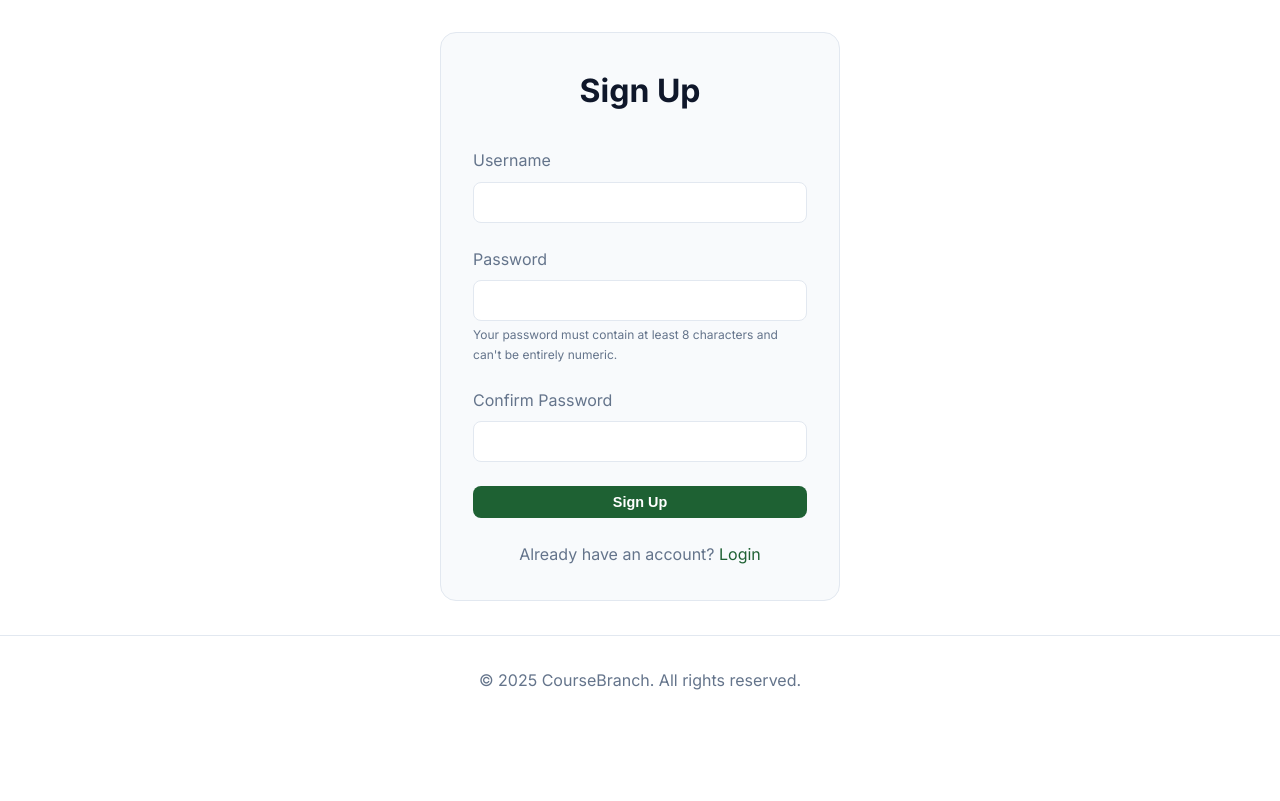
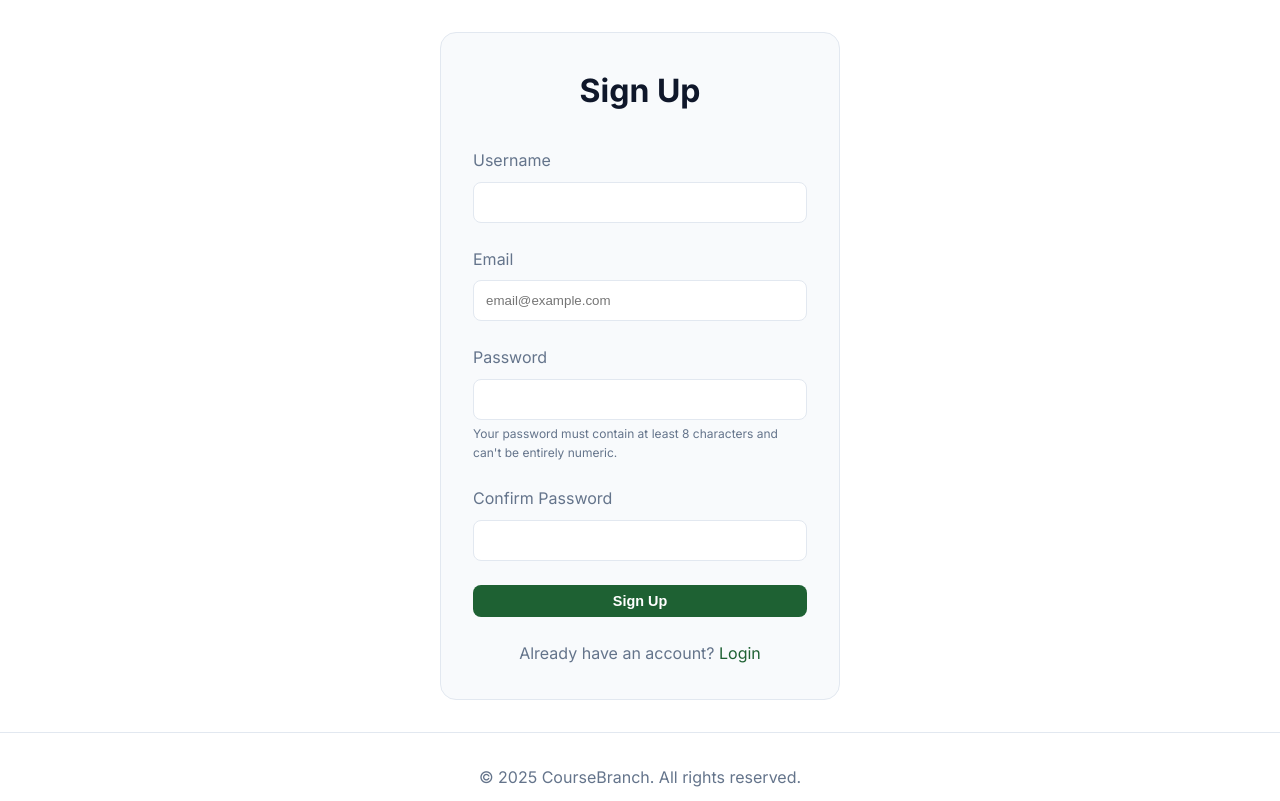
Before and after one commit to Valaki318/coursebranch, a Django app: template coursebranch/accounts/templates/accounts/signup.html in a window 1280 px wide. Shown: the part 74-875 px from the top of the page. Before the commit the page ends 764 px from the top, so only its background shows below. Run offline with Django 5.2, Linux system fonts and the light colour scheme; the template is opened without the code that fills it, so the values that code supplies are empty.

Commit message:
Add email field to signup form and view

```diff
--- a/coursebranch/accounts/templates/accounts/signup.html
+++ b/coursebranch/accounts/templates/accounts/signup.html
@@ -41,6 +41,14 @@
             </div>
 
             <div>
+                <label for="id_email"
+                    style="display: block; margin-bottom: 0.5rem; color: var(--text-muted);">Email</label>
+                <input type="email" name="email" id="id_email" required
+                    style="width: 100%; padding: 0.75rem; background-color: var(--background-color); border: 1px solid var(--border-color); color: var(--text-color); border-radius: 0.5rem;"
+                    placeholder="email@example.com">
+            </div>
+
+            <div>
                 <label for="id_password1"
                     style="display: block; margin-bottom: 0.5rem; color: var(--text-muted);">Password</label>
                 <input type="password" name="password1" id="id_password1" required
--- a/coursebranch/accounts/views.py
+++ b/coursebranch/accounts/views.py
@@ -1,10 +1,11 @@
 from django.shortcuts import render, redirect, get_object_or_404
 from django.contrib.auth import login, logout, update_session_auth_hash
-from django.contrib.auth.forms import UserCreationForm, AuthenticationForm, PasswordChangeForm
+from django.contrib.auth.forms import AuthenticationForm, PasswordChangeForm
 from django.contrib.auth.decorators import login_required
 from django.contrib import messages
 from django.conf import settings
 from .models import Profile
+from .forms import SignUpForm
 from catalog.models import Course
 import json
 import os
@@ -40,14 +41,13 @@ def get_colleges_and_majors():
 
 def signup_view(request):
     if request.method == 'POST':
-        form = UserCreationForm(request.POST)
+        form = SignUpForm(request.POST)
         if form.is_valid():
             user = form.save()
             Profile.objects.get_or_create(user=user)
             login(request, user)
             return redirect('home')
     else:
-        form = UserCreationForm()
     return render(request, 'accounts/signup.html', {'form': form})
 
 
```
Also changed, not shown: coursebranch/accounts/forms.py (added, +25 -0 lines).
